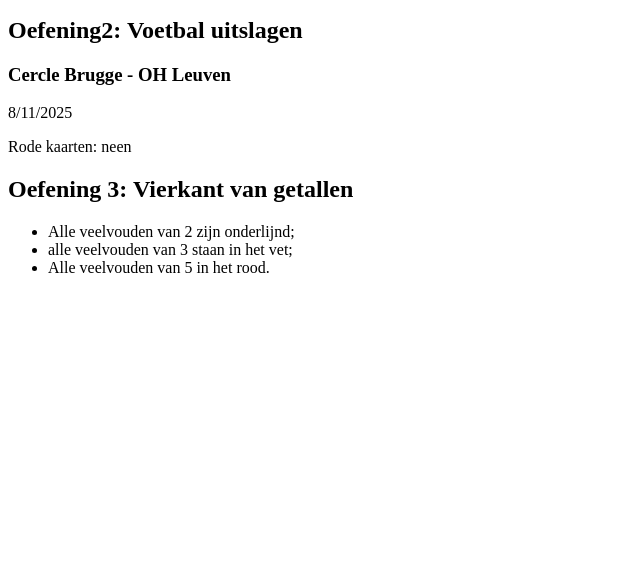
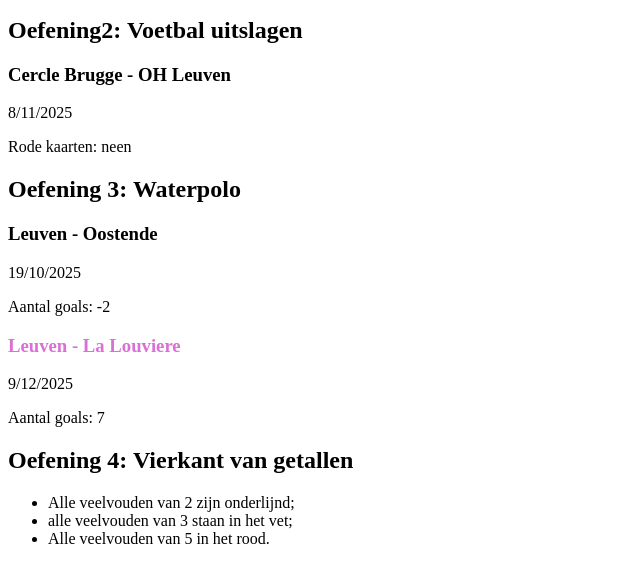
Before and after one commit to greetjeJongen/JS-dom-2526, a plain HTML site: page index.html in a window 1280 px wide. Shown: the part 110-692 px from the top of the page, without its empty margins (0-640 px from the left). Drawn offline with Linux system fonts and the light colour scheme.

Commit message:
oefening 3 toegevoegd

```diff
--- a/index.html
+++ b/index.html
@@ -24,7 +24,21 @@
     </article>
   </div>
 
-  <h2>Oefening 3: Vierkant van getallen</h2>
+  <h2>Oefening 3: Waterpolo</h2>
+  <div id="oef3">
+    <article id="Leuven-Oostende">
+      <h3>Leuven - Oostende</h3>
+      <p>19/10/2025</p>
+      <p>Aantal goals: -2</p>
+    </article>
+    <article>
+      <h3 style="color: orchid">Leuven - La Louviere</h3>
+      <p>9/12/2025</p>
+      <p>Aantal goals: 7</p>
+    </article>
+  </div>
+
+  <h2>Oefening 4: Vierkant van getallen</h2>
   <ul>
     <li>Alle veelvouden van 2 zijn onderlijnd;</li>
     <li>alle veelvouden van 3 staan in het vet;</li>
--- a/student.js
+++ b/student.js
@@ -2,7 +2,9 @@
 
 // Oefening 2: Voetbal uitslagen
 
-// Oefening 3: Getallenvierkant
+// Oefening 3: Waterpolo uitslagen
+
+// Oefening 4: Getallenvierkant
 const zijde = 14; // kan je later aanpassen om grotere of kleinere vierkanten te tekenen
 
 // schrijf hieronder je code
```
Also changed, not shown: 1 other file.
